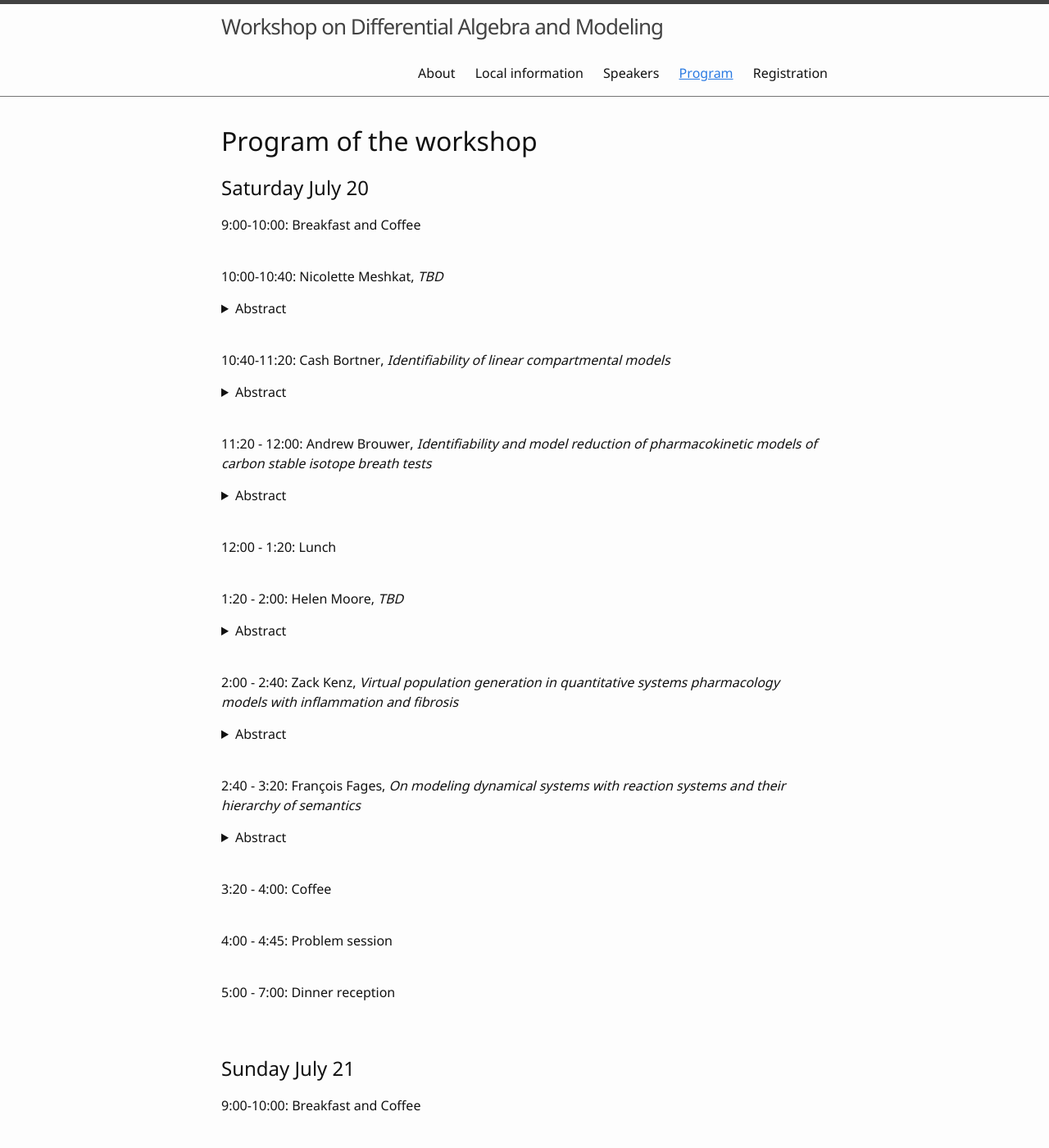
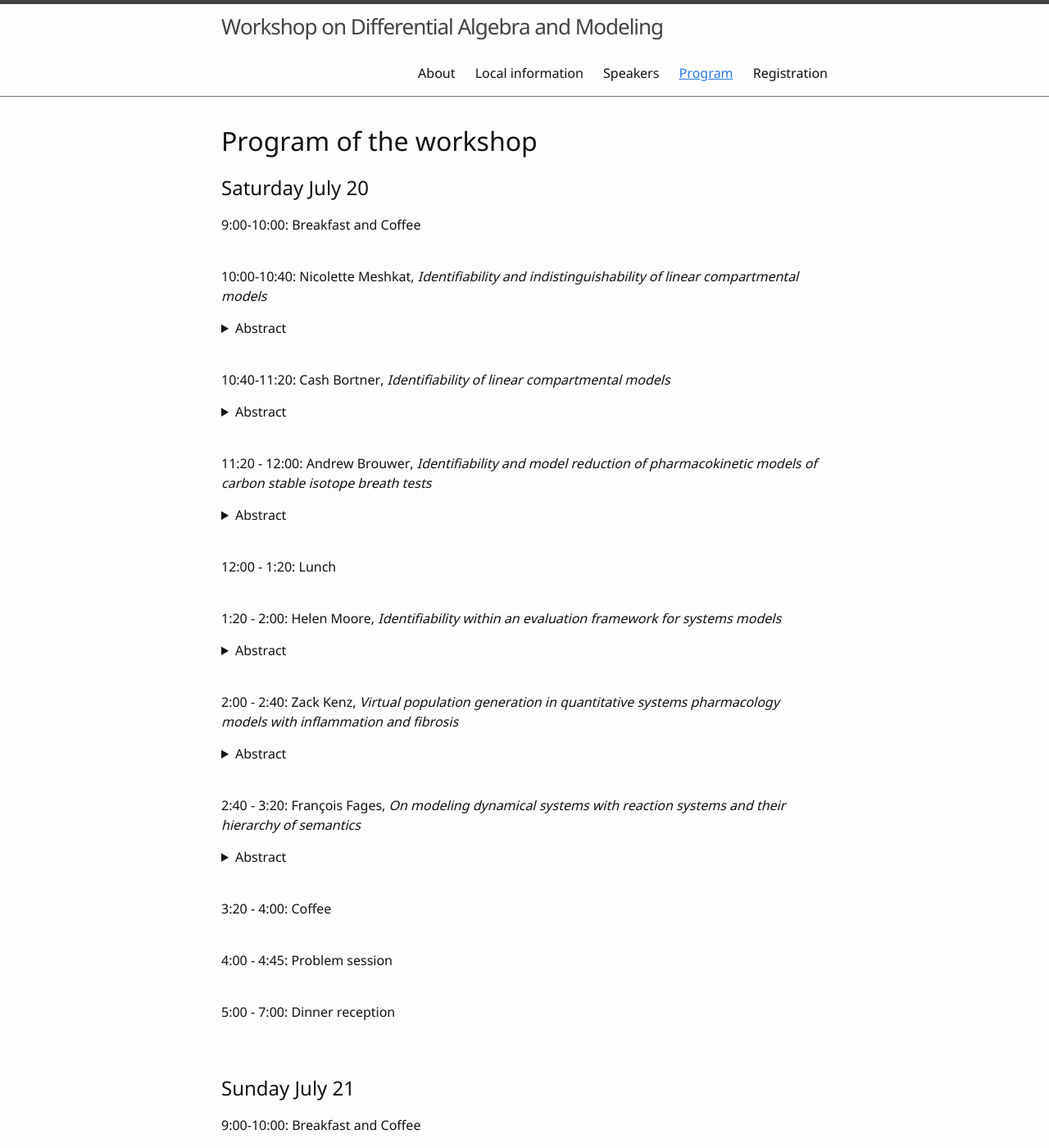
Before and after one commit to diffalg-modeling/diffalg-modeling, a Jekyll site: the page built from program.md, in a window 1280 px wide and 1400 px high. Shown: the whole window at 82% size. Built offline with Jekyll 4.4.1, drawn with Linux system fonts in a browser that asks for light colours.

Commit message:
adding Nikki and Helen TandAs

```diff
--- a/program.md
+++ b/program.md
@@ -11,9 +11,9 @@ nav: true
 <br>
 <br>
 
-10:00-10:40: Nicolette Meshkat, *TBD*
+10:00-10:40: Nicolette Meshkat, *Identifiability and indistinguishability of linear compartmental models*
 <details><summary>Abstract</summary>
-TBD
+An important question that arises when modeling is if the unknown parameters can be determined from data, the parameter estimation problem.  A key first step is to ask which parameters can be determined given perfect data.  This is called the structural identifiability problem.  We examine this question for a class of models called linear compartmental models, used in pharmacokinetics, physiology, cell biology, toxicology, and ecology.  We also examine a related problem called indistinguishability, which examines if two distinct models yield the same dynamics.  We will consider the underlying graph corresponding to our model and use tools from graph theory and computational algebra to analyze our models.
 </details>
 <br>
 
@@ -33,9 +33,9 @@ This talk will present a simple but meaningful example of the importance and app
 <br>
 <br>
 
-1:20 - 2:00: Helen Moore, *TBD*
+1:20 - 2:00: Helen Moore, *Identifiability within an evaluation framework for systems models*
 <details><summary>Abstract</summary>
-TBD
+I will discuss model evaluation for quantitative systems pharmacology (QSP) models. I will include both structural and practical identifiability in the context of in-host QSP models, and my views on where identifiability should sit within a modeling workflow. I will show an example of model evaluation applied to a QSP model for multiple myeloma.
 </details>
 <br>
 
```
